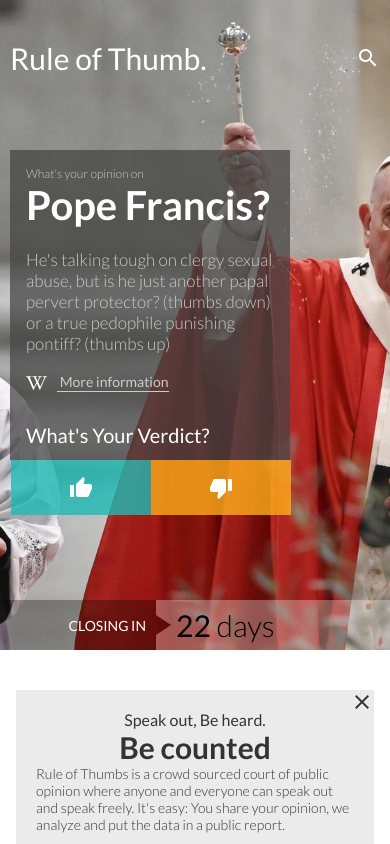
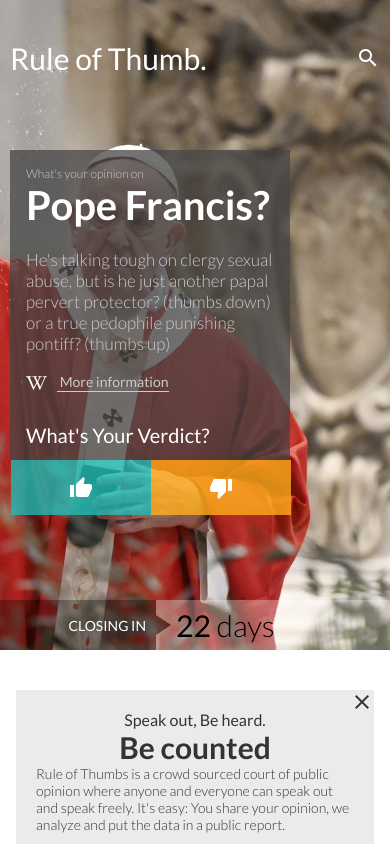
Before and after one commit to j0s3v4rg4s/zemoga-test, an Angular app: page / in a window 390 px wide. Shown: the top 844 px of the page. Built offline with nearby package versions, Linux system fonts and the light colour scheme.

Commit message:
update mobile header image

```diff
--- a/src/app/pages/home/home.component.scss
+++ b/src/app/pages/home/home.component.scss
@@ -293,6 +293,9 @@
 }
 
 @media screen and (max-width: 600px) {
+  .header {
+    background-position: right;
+  }
   .cards {
     grid-template-columns: 1fr;
     grid-auto-rows: 400px;
```
